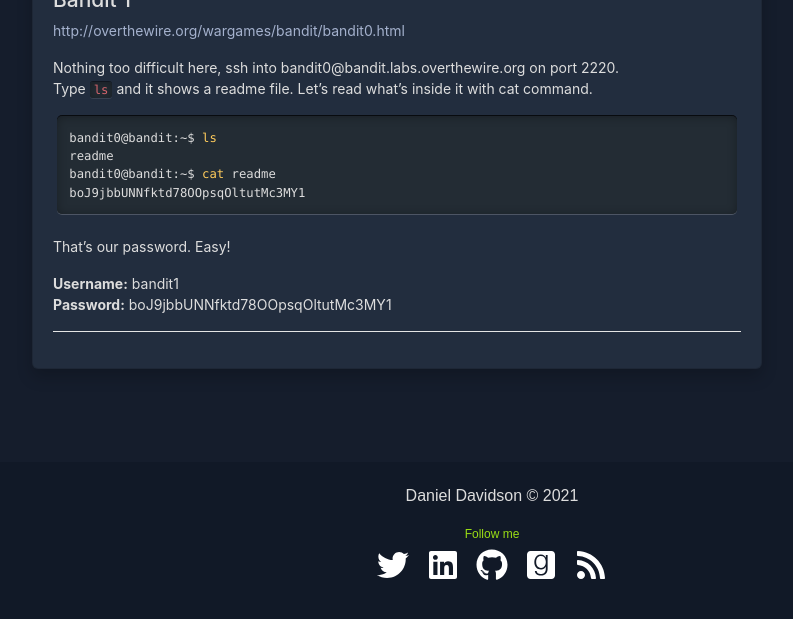
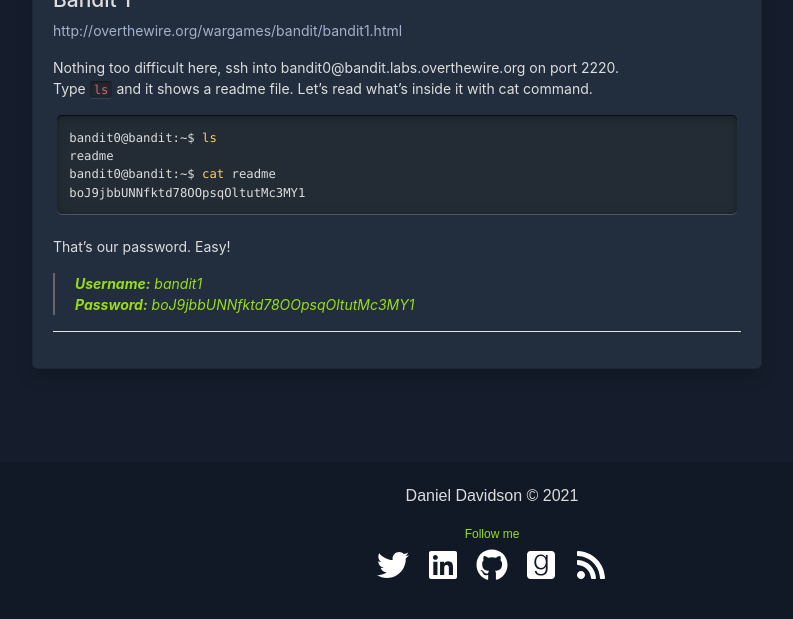
Before and after one commit to danieldavidson/danieldavidson.github.io, a Jekyll site: the page built from _posts/2021-04-07-overthewire-bandit.md, in a window 1280 px wide and 1246 px high, cut to the strip 602-1221 px from the top of the window. Shown: the whole strip, without its empty margins (148-941 px from the left). Built offline with Jekyll 4.4.1, drawn with Linux system fonts in a browser that asks for light colours.

Commit message:
Update OverTheWire-Bandit

````diff
--- a/_posts/2021-04-07-overthewire-bandit.md
+++ b/_posts/2021-04-07-overthewire-bandit.md
@@ -18,13 +18,13 @@
 
 In their website they give us the username and password for bandit0 and we have to find the password for bandit1
 
-**Username:** bandit0
-**Password:** bandit0
+> **Username:** bandit0
+> **Password:** bandit0
 
 ---
 
 ## Bandit 1
-[http://overthewire.org/wargames/bandit/bandit0.html](http://overthewire.org/wargames/bandit/bandit1.html)
+[http://overthewire.org/wargames/bandit/bandit1.html](http://overthewire.org/wargames/bandit/bandit1.html)
 
 Nothing too difficult here, ssh into bandit0@bandit.labs.overthewire.org on port 2220.
 Type `ls` and it shows a readme file. Let's read what's inside it with cat command.
@@ -37,7 +37,7 @@
 ```
 That's our password. Easy!
 
-**Username:** bandit1
-**Password:** boJ9jbbUNNfktd78OOpsqOltutMc3MY1
+> **Username:** bandit1
+> **Password:** boJ9jbbUNNfktd78OOpsqOltutMc3MY1
 
 ---
````
